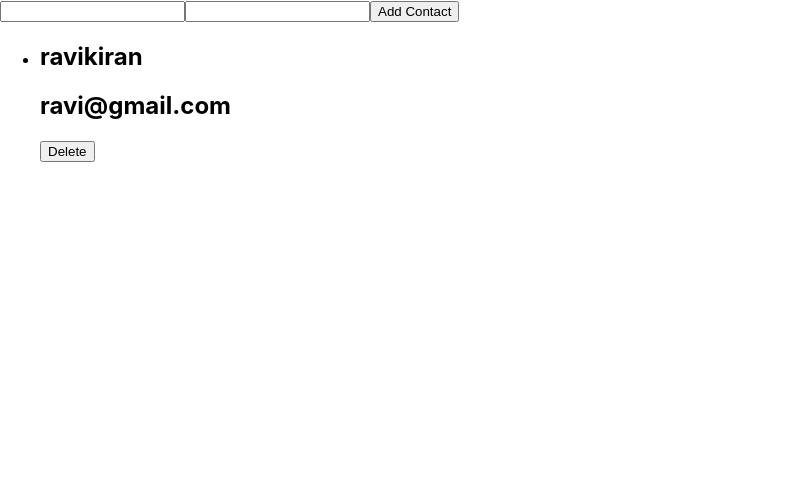
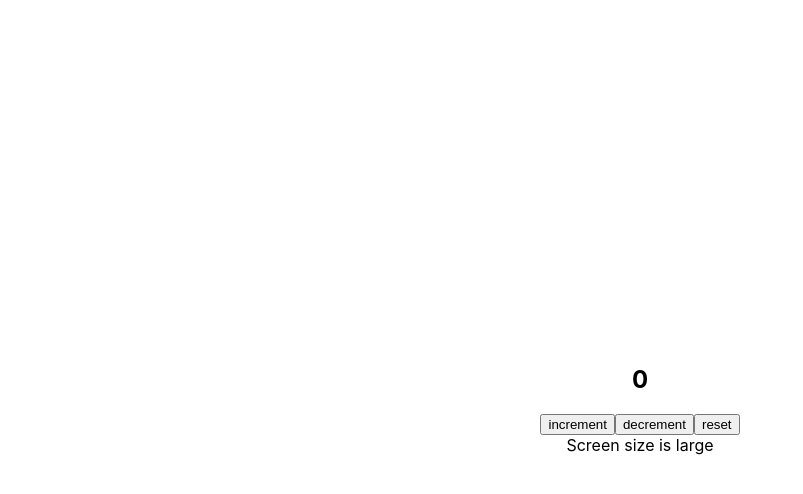
Before and after one commit to ravikiran-fullstack/react-hooks, a React (Create React App) app: page / in a window 1280 px wide. Shown: the top 494 px of the page, without its empty margins (0-803 px from the left). Built offline with nearby package versions, Linux system fonts and the light colour scheme.

Commit message:
Added custom hook, counter and screen resize hooks

```diff
--- a/src/App.js
+++ b/src/App.js
@@ -4,12 +4,14 @@ import RefHook from "./RefHook";
 import MemoHook from "./MemoHook";
 import ContextHook from "./contextHook/ContextHook";
 import ReducerHook from "./ReducerHook";
+import CustomHook from "./CustomHook";
+import useCounter from "./useCounter";
 
 function App() {
   // const [flag, setFlag] = useState(true);
-
+  const [counter, increment, decrement, reset] = useCounter(0);
   return (
-    <div>
+    <div className='main'>
       {/* <div>
         <button onClick={() => setFlag(!flag)}>Toggle</button>
       </div> */}
@@ -17,9 +19,15 @@ function App() {
       {/* <RefHook></RefHook> */}
       {/* <MemoHook></MemoHook> */}
       {/* <ContextHook></ContextHook> */}
-
       {/* useReducer code */}
-      <ReducerHook></ReducerHook>
+      {/* <ReducerHook></ReducerHook> */}
+      <h2>{counter}</h2>
+      <div>
+        <button onClick={increment}>increment</button>
+        <button onClick={decrement}>decrement</button>
+        <button onClick={reset}>reset</button>
+      </div>
+      <CustomHook></CustomHook>
     </div>
   );
 }
--- /dev/null
+++ b/src/CustomHook.js
@@ -0,0 +1,12 @@
+import React from "react";
+import ScreenComponent from "./ScreenComponent";
+
+const CustomHook = () => {
+  return (
+    <div>
+      <ScreenComponent></ScreenComponent>
+    </div>
+  );
+};
+
+export default CustomHook;
--- /dev/null
+++ b/src/ScreenComponent.js
@@ -0,0 +1,9 @@
+import React from "react";
+import useScreen from "./useScreen";
+
+const ScreenComponent = () => {
+  const screenSize = useScreen();
+  return <div>Screen size is {screenSize}</div>;
+};
+
+export default ScreenComponent;
--- /dev/null
+++ b/src/useCounter.js
@@ -0,0 +1,19 @@
+import { useState } from "react";
+
+export default function useCounter(initialValue) {
+  const [value, setValue] = useState(initialValue);
+
+  const increment = () => {
+    setValue(value + 1);
+  };
+
+  const decrement = () => {
+    setValue(value - 1);
+  };
+
+  const reset = () => {
+    setValue(initialValue);
+  };
+
+  return [value, increment, decrement, reset];
+}
--- /dev/null
+++ b/src/useScreen.js
@@ -0,0 +1,29 @@
+import { useState, useEffect } from "react";
+
+export default function useScreen() {
+  const [screenSize, setScreenSize] = useState();
+
+  useEffect(() => {
+    checkScreenSize();
+    window.addEventListener("resize", checkScreenSize);
+
+    return () => {
+      window.removeEventListener("resize");
+    };
+  }, []);
+  const checkScreenSize = () => {
+    if (window.innerWidth > 992) {
+      setScreenSize("large");
+    }
+
+    if (window.innerWidth > 600 && window.innerWidth < 992) {
+      setScreenSize("medium");
+    }
+
+    if (window.innerWidth < 600) {
+      setScreenSize("small");
+    }
+  };
+
+  return screenSize;
+}
```
